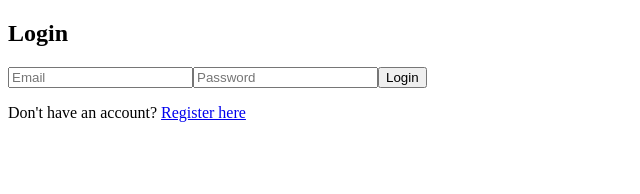
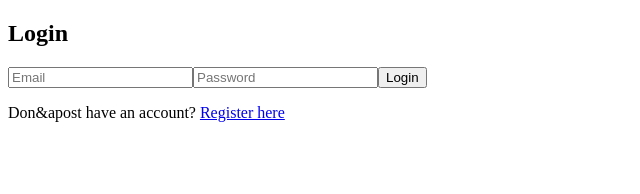
Before and after one commit to group11RM2J/dynamic-web-app, a Next.js app: page /login in a window 1280 px wide. Shown: the top 194 px of the page, without its empty margins (0-640 px from the left). Built offline with nearby package versions, Linux system fonts and the light colour scheme.

Commit message:
Update page.tsx

```diff
--- a/src/app/login/page.tsx
+++ b/src/app/login/page.tsx
@@ -74,7 +74,7 @@ const LoginPage = () => {
 
         {/* ✅ Register Link using Next.js Link */}
         <p className="text-center mt-4 text-sm">
-          Don't have an account?{' '}
+          Don&apost have an account?{' '}
           <Link href="/register" className="text-blue-600 hover:underline">
             Register here
           </Link>
```
